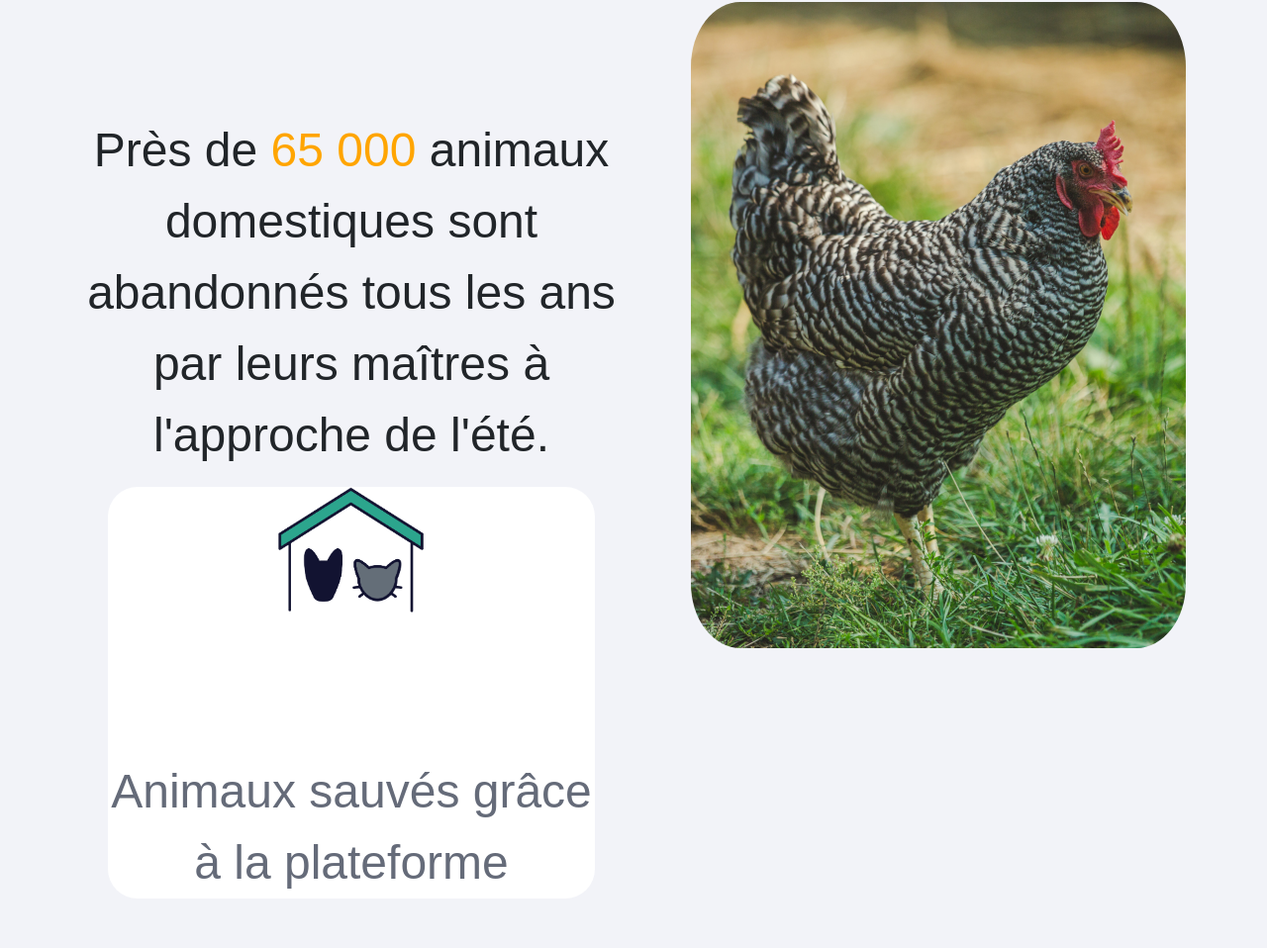
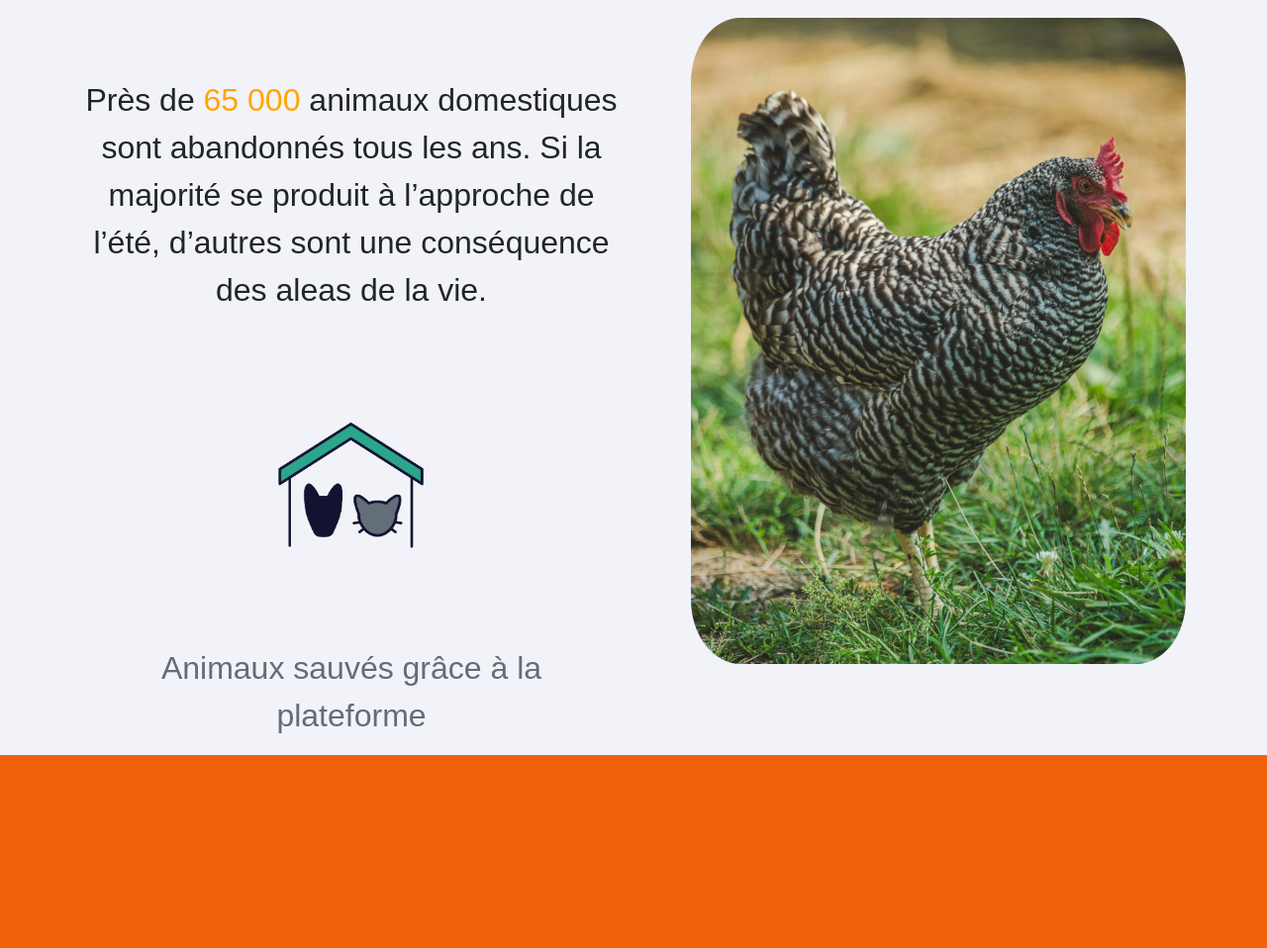
Before and after one commit to TommyRiquet/HappyPets, a React (Create React App) app in the folder Web App Frontend/: page / in a window 1280 px wide. Shown: the part 837-1795 px from the top of the page at 99% size. Built offline with nearby package versions, Linux system fonts and the light colour scheme; no server answers.

Commit message:
fix des problemes consernant la pull request
Ajout dans Home.css du changement pour la hauteur de la homeContent2
Changement dans les homeContent2 et 3 pour la taille du texte
Suppression du background color white pour le counter
Ajout dans Home.js du texte pour la homeContent2

```diff
--- a/Web App Frontend/src/Pages/Home/Home.css
+++ b/Web App Frontend/src/Pages/Home/Home.css
@@ -5,6 +5,7 @@
 
     .homeContent2{
         font-size: 150% !important;
+        height: 125vh !important;
         }
 
     .homeContent3{
@@ -57,7 +58,7 @@ html {
     background: var(--tertiary-color) no-repeat center center;
     background-size: cover;
     position: relative;
-    height: 125vh !important;
+    height: 100vh;
     display: flex;
     flex-direction: column;
     justify-content: center;
@@ -67,7 +68,7 @@ html {
     /*Configuration text*/
     max-width: 100%;
     font-family: Arial, sans-serif;
-    font-size: 300%;
+    font-size: 200%;
     text-align: center;
 
 }
@@ -78,8 +79,8 @@ html {
     max-width:90%;
     border: none;
     border-radius: 30px;
-    background-color: white;
     margin-left:5%;
+    margin-top: 20%;
 }
 
 #counter-home img{
@@ -101,6 +102,7 @@ html {
     border-radius: 10% 10% 10% 10%;
     max-width: 100%;
     float:right;
+    margin-top: 10%;
 }
 
 .homeContent3{
@@ -117,7 +119,7 @@ html {
     /*Configuration text*/
     max-width: 100%;
     font-family: Arial, sans-serif;
-    font-size: 250%;
+    font-size: 200%;
     text-align: center;
     color:white;
 
--- a/Web App Frontend/src/Pages/Home/Home.js
+++ b/Web App Frontend/src/Pages/Home/Home.js
@@ -37,7 +37,7 @@ function Home() {
                 <Container>
                     <Row xs={1} md={2}>
                         <Col style={{marginTop: '10%'}}>
-                            <p>Près de <span style={{color:'orange'}}>65 000</span> animaux domestiques sont abandonnés tous les ans par leurs maîtres à l'approche de l'été.</p>
+                            <p>Près de <span style={{color:'orange'}}>65 000</span> animaux domestiques sont abandonnés tous les ans. Si la majorité se produit à l’approche de l’été, d’autres sont une conséquence des aleas de la vie.</p>
                             <div id="counter-home">
                                     <img src={imgCounter}/><br/>
                                     <p><span id='number-counter-home'>{CounterAnnonces}</span><br/>
```
Also changed, not shown: Web App Frontend/src/Assets/counter-home.png.
